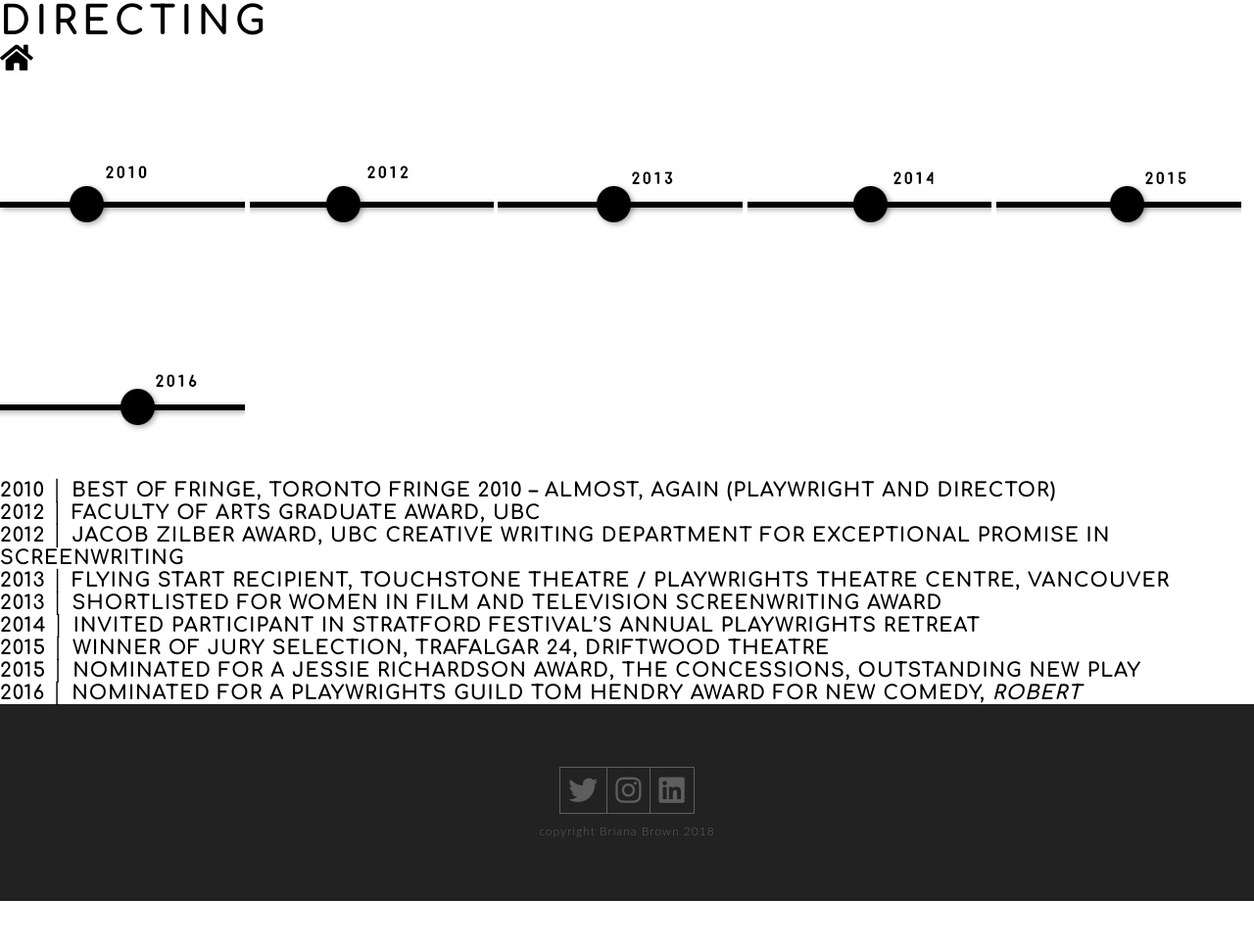
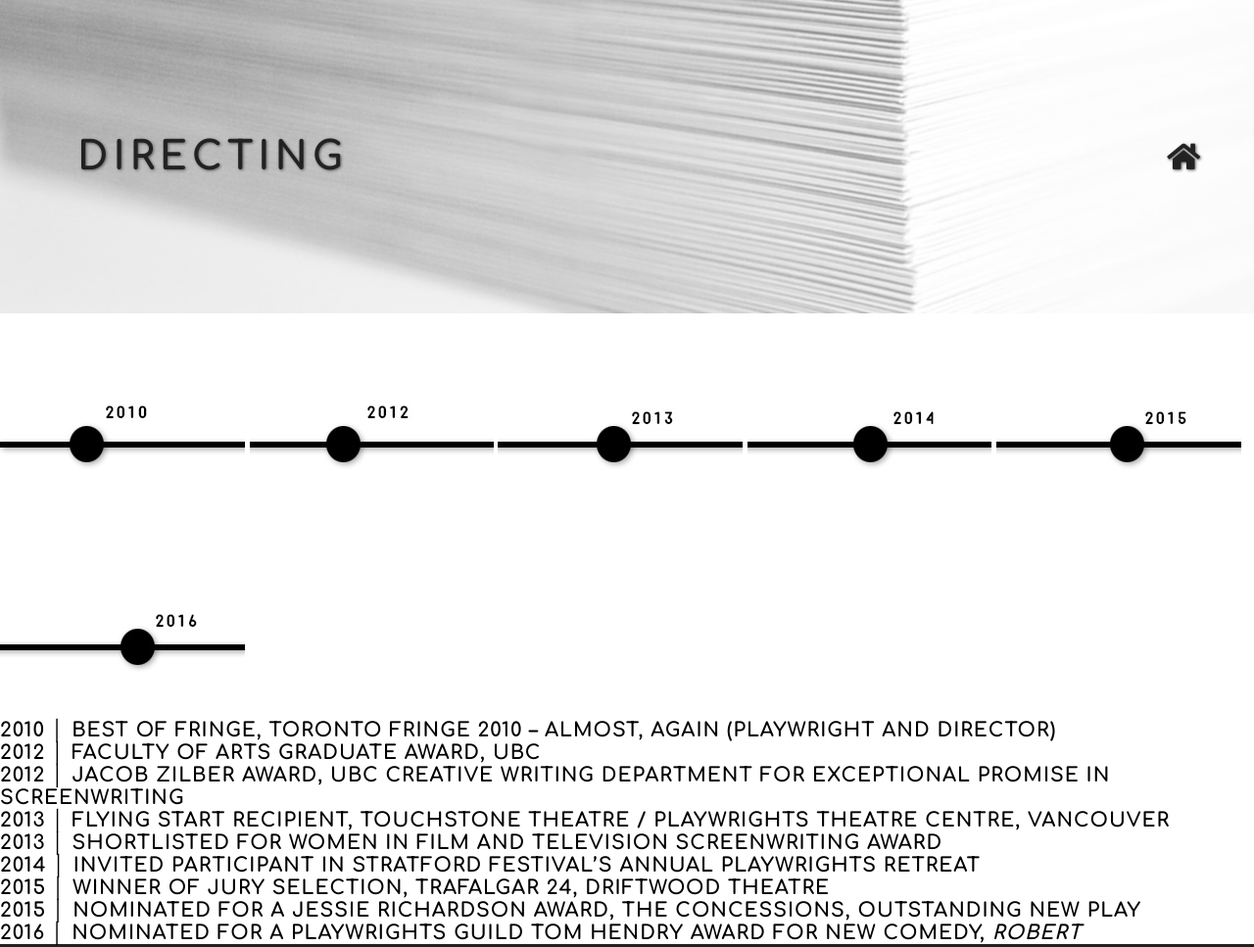
Before and after one commit to erinannette/Bri-Brown-Portfolio, a website: page directing.html in a window 1280 px wide. Shown: the top 967 px of the page at 98% size. Before the commit the page ends 920 px from the top, so only its background shows below. Drawn offline with nearby package versions, Linux system fonts and the light colour scheme.

Commit message:
minor changes - updating

```diff
--- a/public/styles/style.css
+++ b/public/styles/style.css
@@ -1583,7 +1583,7 @@ footer {
       footer .footer--container ul .footer--container__img {
         width: 22px; }
 
-.header--wrapper__writing {
+.header--wrapper__directing {
   width: 100%;
   height: 40vh;
   background: linear-gradient(to bottom, rgba(255, 255, 255, 0.5), rgba(255, 255, 255, 0.65)), url("../../public/assets/hero-directing.jpg");
@@ -1595,12 +1595,12 @@ footer {
   flex-direction: row;
   justify-content: space-around;
   align-items: center; }
-  .header--wrapper__writing h1, .header--wrapper__writing i {
+  .header--wrapper__directing h1, .header--wrapper__directing i {
     text-shadow: 1px 1px 3px #5d5e5d;
     color: #222222;
     width: 80%;
     transition: all 0.2s ease-in-out; }
-  .header--wrapper__writing i:hover {
+  .header--wrapper__directing i:hover {
     color: #15379f; }
 
 #about {
--- a/src/styles/partials/_directing.scss
+++ b/src/styles/partials/_directing.scss
@@ -4,7 +4,7 @@
 @import "partials/_menu.scss";
 @import "partials/_footer.scss";
 
-.header--wrapper__writing {
+.header--wrapper__directing {
     // border: 1px solid red;
     width: 100%;
     height: 40vh;
```
